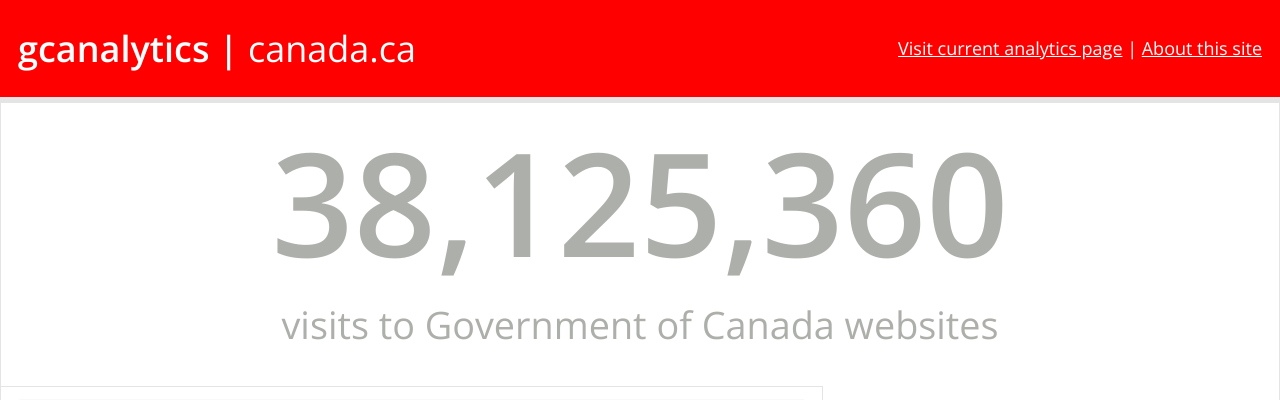
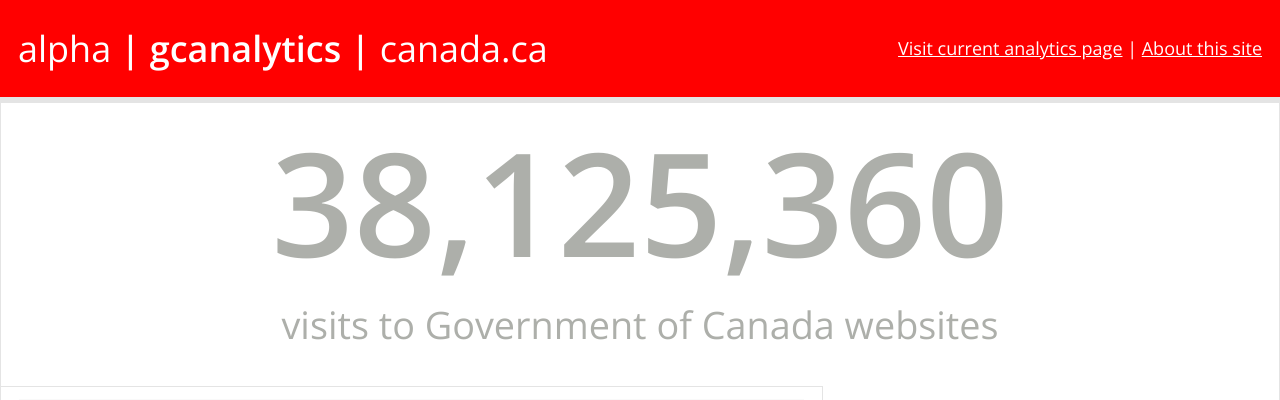
Before and after one commit to DIS-SIN/gcanalytics, a Flask app: page /gca-dashboard/dashboard-index in a window 1280 px wide. Shown: the top 400 px of the page. Run offline with Flask 2, Linux system fonts and the light colour scheme.

Commit message:
Alpha designation

```diff
--- a/gca-scrape/gca-scrape.py
+++ b/gca-scrape/gca-scrape.py
@@ -28,7 +28,7 @@
 # its enough to build us the files we need. As a plus when were done
 # and we end up asking, we have some real specs we can work with
 url = 'https://www.canada.ca/en/analytics.html'
-output_folder = "../gca-dashboard/demo/data/can-live/"
+output_folder = "../static/data/can-live/"
 # grab the html
 print(f"* url: {url}")
 page = requests.get(url)
--- a/templates/gca-dashboard/index.html
+++ b/templates/gca-dashboard/index.html
@@ -14,7 +14,7 @@
     <!-- <meta property="og:url" content="https://analytics.usa.gov" />  -->
     <!-- <link rel="canonical" href="https://analytics.usa.gov" />  -->
 
-    <title>gcanalytics | The Canadian government's web traffic (alpha).</title>
+    <title>alpha | gcanalytics | The Canadian government's web traffic (alpha).</title>
     <!-- <meta property="og:title" content="analytics.usa.gov | The US government's web traffic." /> -->
     <!-- <meta property="og:site_name" content="analytics.usa.gov | The US government's web traffic." /> -->
 
@@ -44,7 +44,7 @@
 
     <header id="splash_header">
       <div class="header_container">
-        <h1>gcanalytics | <a href="http://www.canada.ca">canada.ca</a></h1>
+        <h1><a href="#explanation">alpha</a> | gcanalytics | <a href="http://www.canada.ca">canada.ca</a></h1>
         <div id="about">
           <a id="sourcedfrom" href="https://www.canada.ca/en/analytics.html">Visit current analytics page</a> |
           <a id="aboutlink" href="#explanation">About this site</a>
@@ -374,7 +374,7 @@
         <p>
           This data is collected from the existing <a href="https://www.canada.ca/en/analytics.html">https://www.canada.ca/en/analytics.html</a>, and reshaped into JSON data by a small python html extractor which can be used by the dashboard code built by 18F for the analytics.usa.gov site. We used this as a starting point for our own d3 based web analytics reports. The data shown here is for example purposes only. The data doesn't have all the websites we need included, but it does have enough data to show what it can do. Thanks to all our friends both sides of the border. Open source inspires innovation!
         </p>
-        <p>This site is an alpha experiment by <strong>CSPS.DIS</strong></p>
+        <p>This site is an alpha experiment by <strong>CSPS Digital Academy</strong></p>
       </section>
 
       <section class="three_column">
--- a/templates/gca-launchpad/index.html
+++ b/templates/gca-launchpad/index.html
@@ -5,7 +5,7 @@
 <meta charset="utf-8">
 <meta name="viewport" content="width=device-width, initial-scale=1.0, maximum-scale=1.0, user-scalable=no">
 
-<title>gca-launchpad | The Canadian government's web traffic driven dynamic launchpad.</title>
+<title>alpha | gca-launchpad | The Canadian government's web traffic driven dynamic launchpad.</title>
 
 <!-- Metro 4 -->
 <link rel="stylesheet" href="https://cdn.metroui.org.ua/v4/css/metro-all.min.css">
@@ -14,7 +14,7 @@
 <body>
 
 <div class="container">
-    <h1>gca-launchpad | <a class="splash_link" href="http://www.canada.ca">canada.ca</a><span>a dynamic web traffic driven dashboard <strong>built from what Canadians are accessing the most</strong></span></h1>
+    <h1>alpha | gca-launchpad | <a class="splash_link" href="http://www.canada.ca">canada.ca</a><span>a dynamic web traffic driven dashboard <strong>built from what Canadians are accessing the most</strong></span></h1>
 </div>
 
 <div class="tiles-grid container" id="tileview">
```
